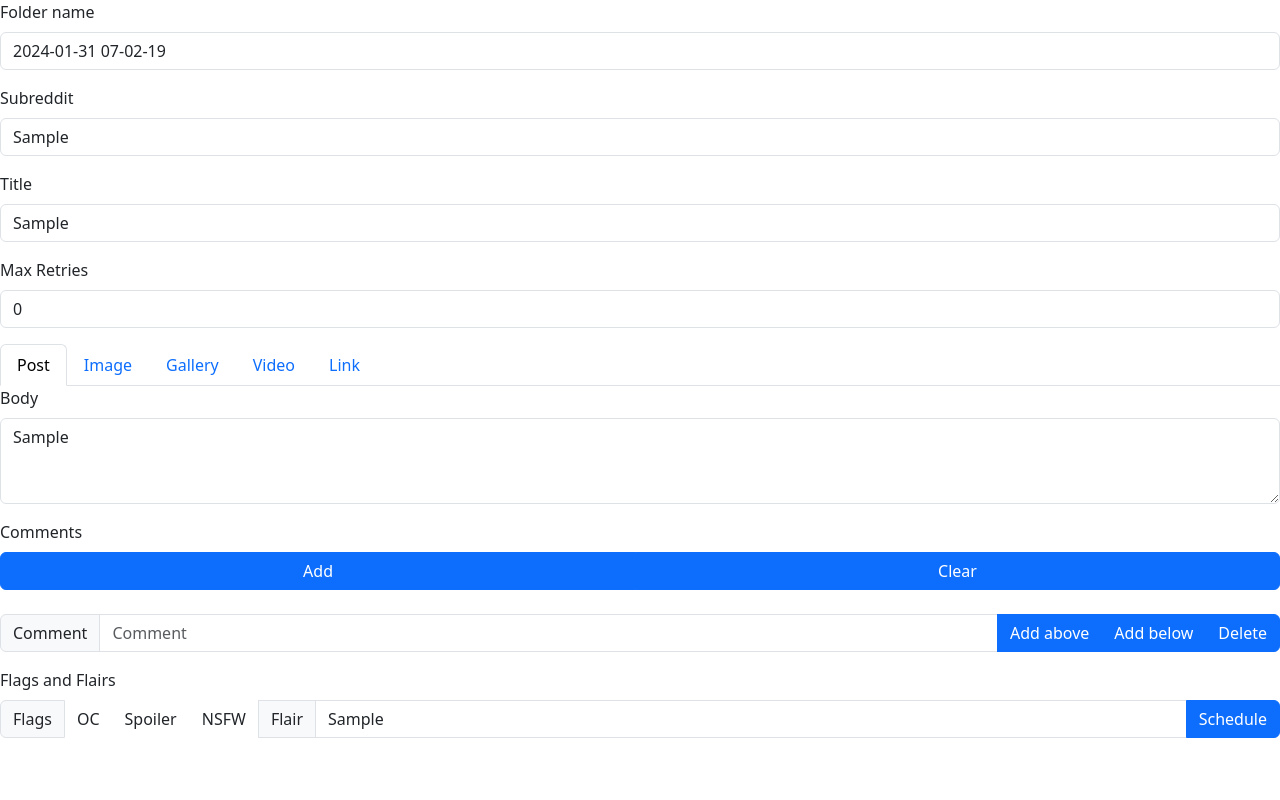
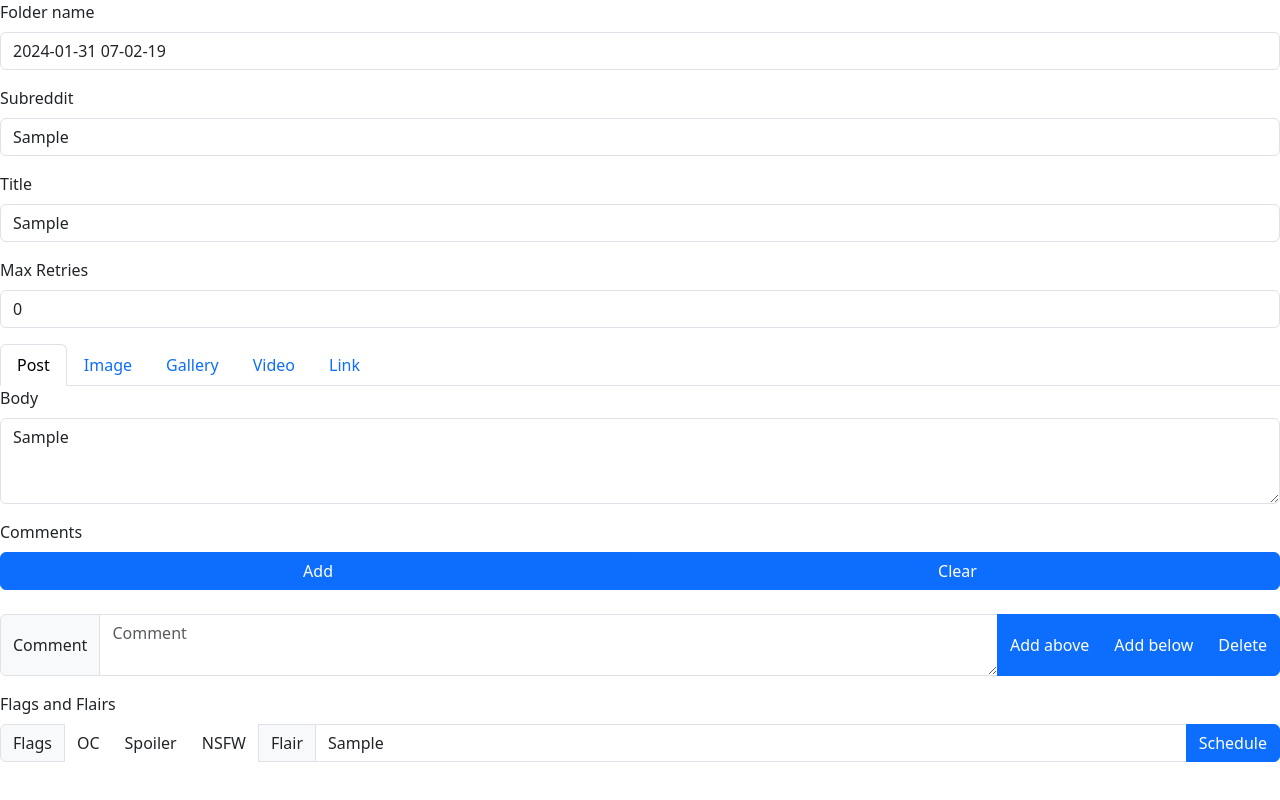
Before and after one commit to tigeryu8900/reddit-scheduler, a website: page schedule.html in a window 1280 px wide. Both pictures are taken after typing "Sample", "Sample", "Sample", "Sample" into the empty fields and a click on the button "Add". Drawn offline with nearby package versions, Linux system fonts and the light colour scheme.

Commit message:
use textarea for comments

```diff
--- a/schedule.html
+++ b/schedule.html
@@ -252,7 +252,7 @@
         const comment = $(String.raw`
           <div class="input-group mb-3" id="image">
             <span class="input-group-text">Comment</span>
-            <input name="comment" type="text" class="form-control comment" aria-label="Comment" placeholder="Comment">
+            <textarea name="comment" class="form-control comment" aria-label="Comment" placeholder="Comment"></textarea>
             <button class="btn btn-primary add-above" type="button">Add above</button>
             <button class="btn btn-primary add-below" type="button">Add below</button>
             <button class="btn btn-primary delete" type="button">Delete</button>
```
